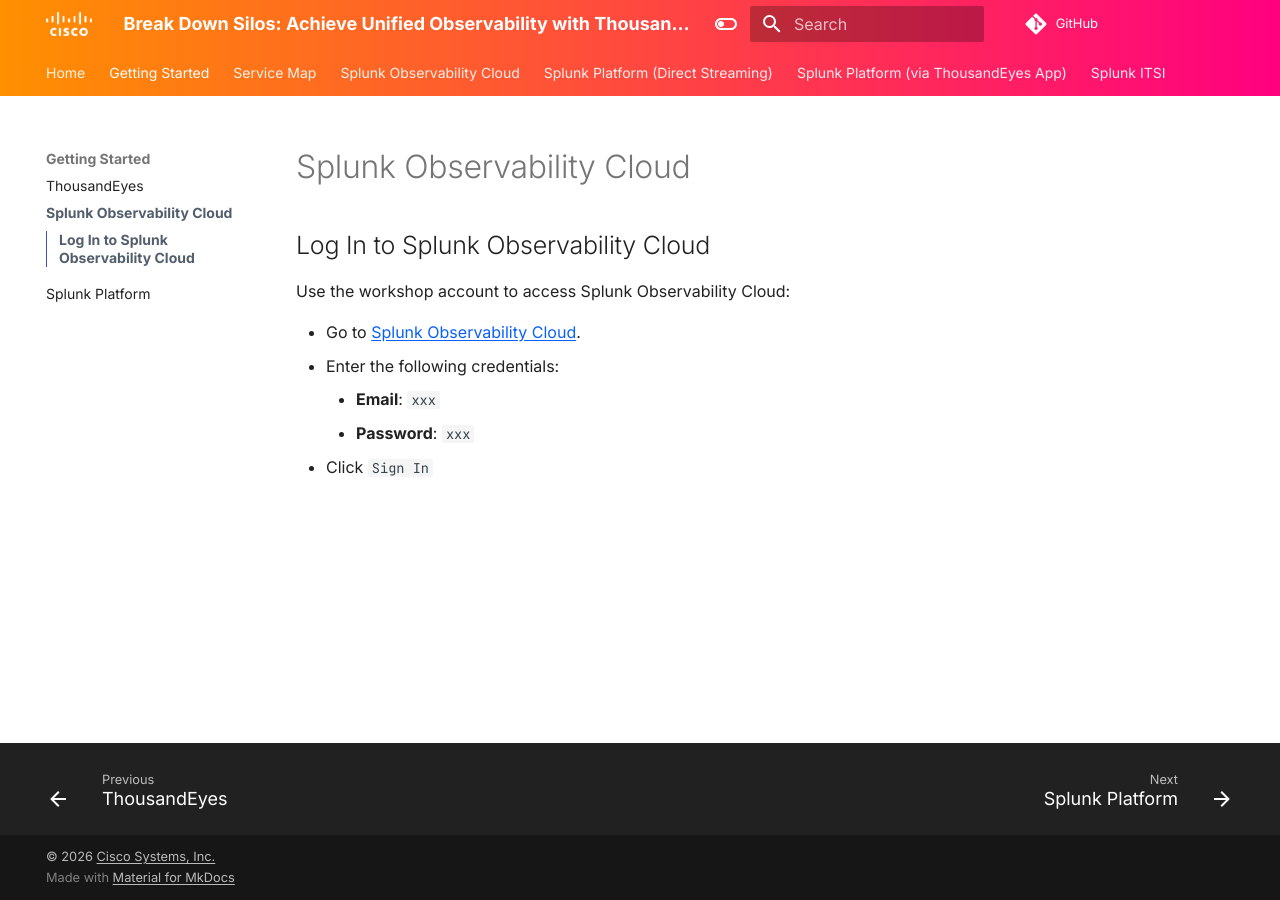
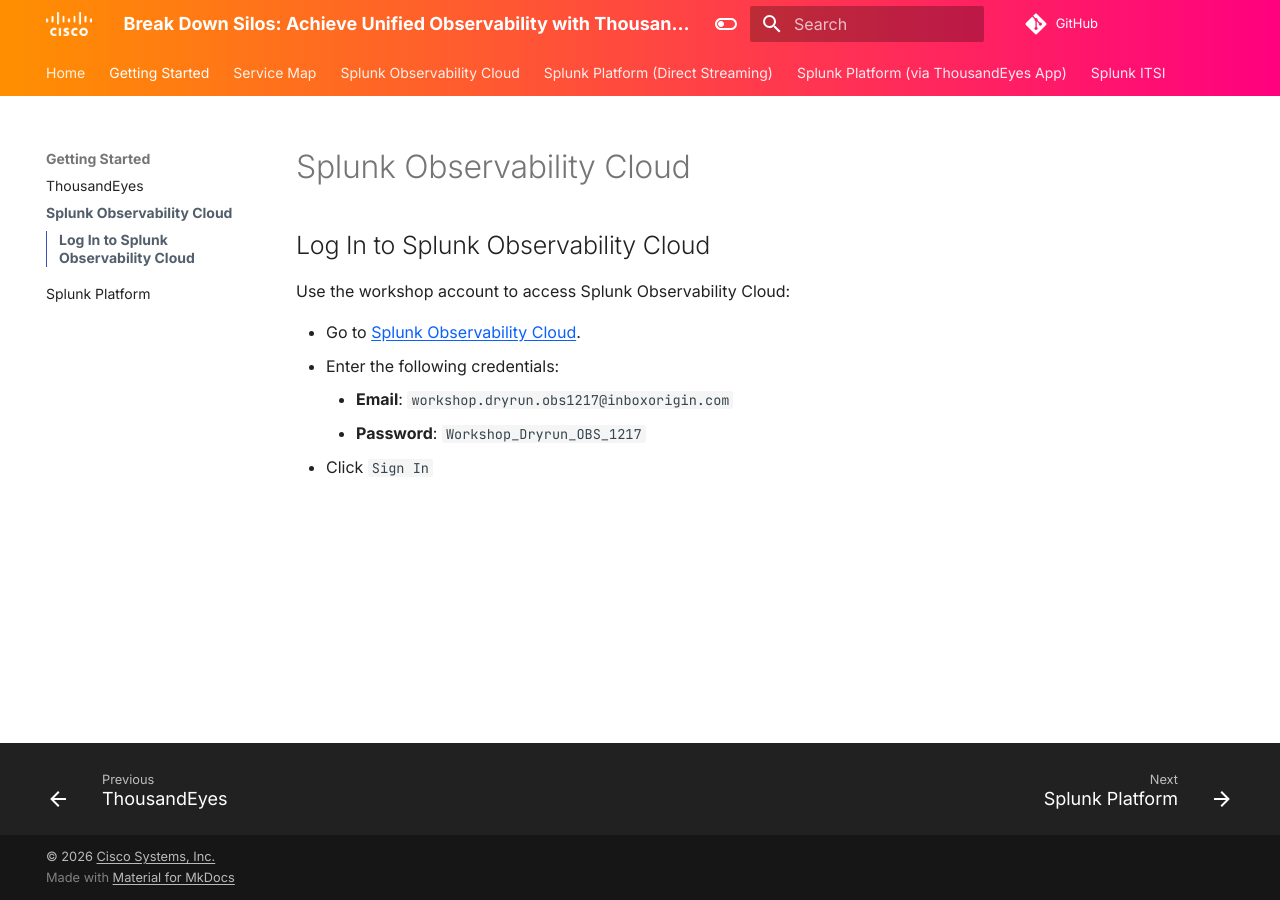
Before and after one commit to ajimenez1503/splunk.conf-2026-OBS1217, an MkDocs documentation site: the page built from docs/getting_started/login_splunk_observability.md, in a window 1280 px wide. Built offline with MkDocs 1.6.1 and Material for MkDocs 9.7.7, drawn with Linux system fonts in a browser that asks for light colours; comment, search, counter and statistics services are not loaded.

Commit message:
Update login_splunk_observability.md

```diff
--- a/docs/getting_started/login_splunk_observability.md
+++ b/docs/getting_started/login_splunk_observability.md
@@ -6,6 +6,6 @@
 
 - Go to [Splunk Observability Cloud](https://app.us1.observability.splunkcloud.com/#/home).
 - Enter the following credentials:
-    - **Email**: `xxx`
-    - **Password**: `xxx`
+    - **Email**: `workshop.dryrun.obs1217@inboxorigin.com`
+    - **Password**: `Workshop_Dryrun_OBS_1217`
 - Click `Sign In`
```
